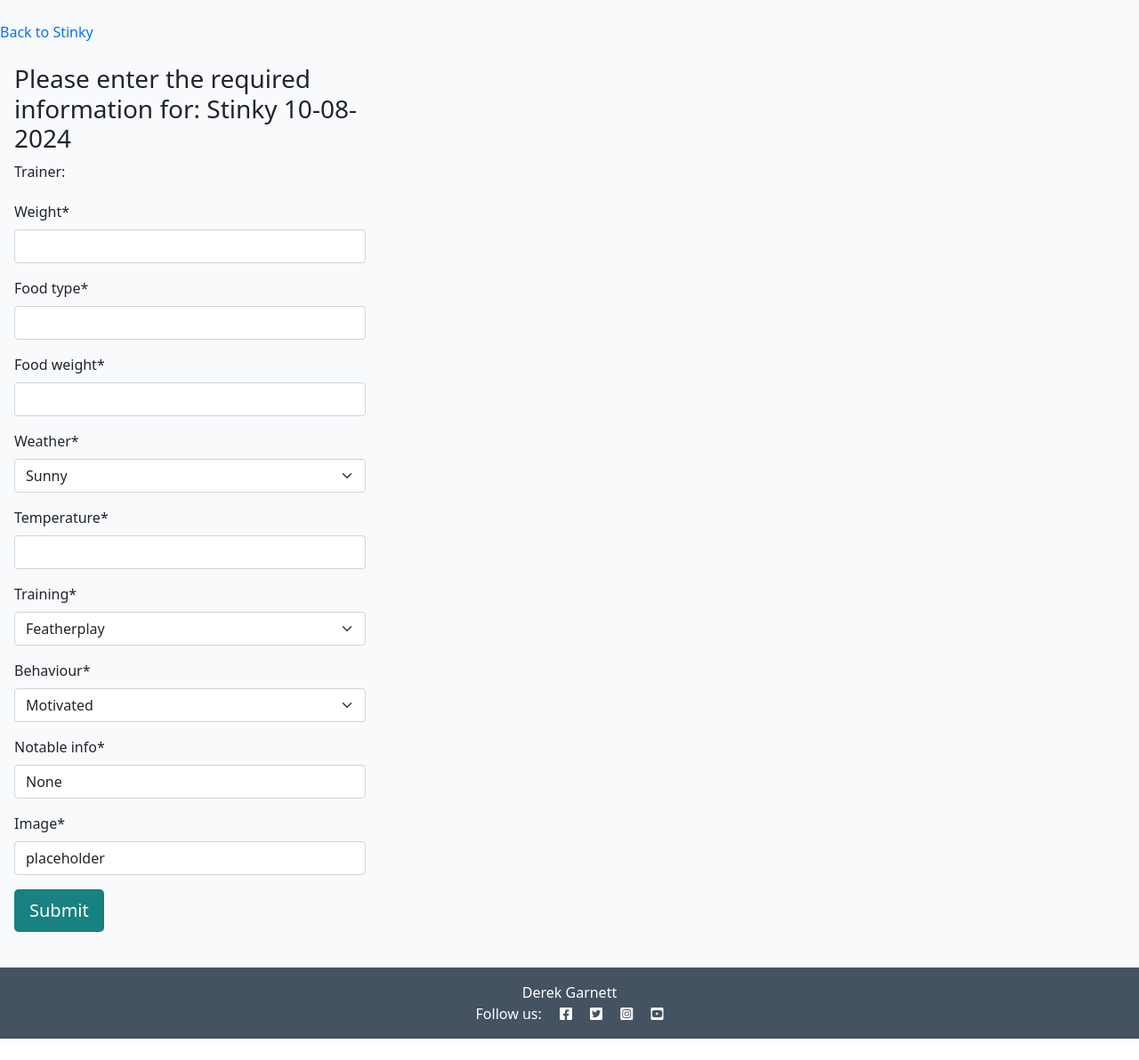
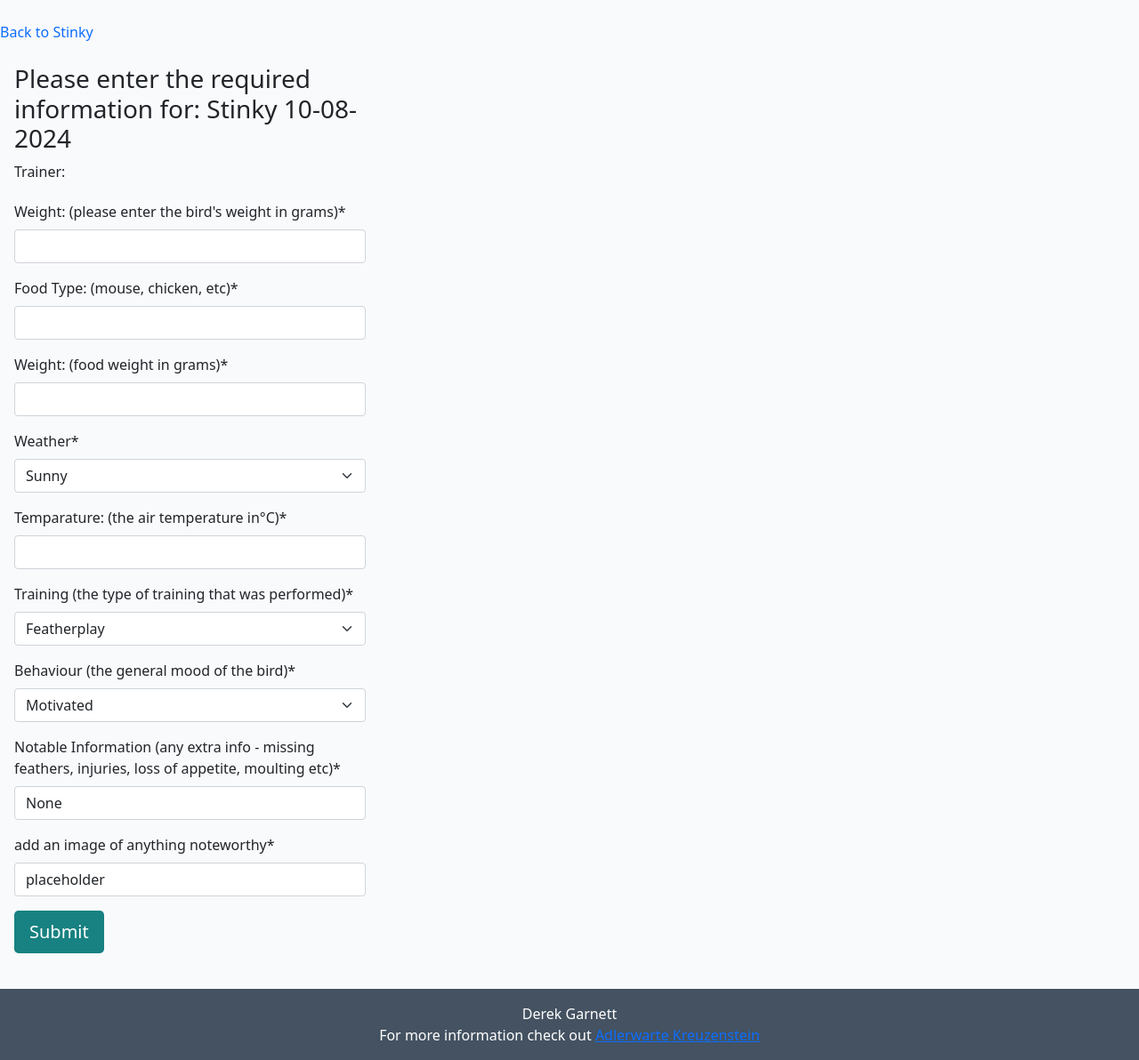
Before and after one commit to Drekkg/Raptor_Health_Tracker, a Django app: page /daily_data_forms/1 in a window 1280 px wide. Shown: the part 56-1248 px from the top of the page at 89% size. Before the commit the page ends 1224 px from the top, so only its background shows below. Run offline with Django 4.2, Linux system fonts and the light colour scheme; data comes from the database, SQL or seed files in the repository; some libraries are stand-ins or nearby versions.

Commit message:
FEAT addds labels to all forms and link in footer

```diff
--- a/bird_tracker/forms.py
+++ b/bird_tracker/forms.py
@@ -1,6 +1,8 @@
 from .models import DailyData
 from .models import Bird
 from django import forms
+
+deg = '\u00B0C'
 
 
 class AddNewBirdForm(forms.ModelForm):
@@ -8,6 +10,9 @@ class AddNewBirdForm(forms.ModelForm):
         model = Bird
         fields = ('bird_name', 'type', 'sex', 'date_of_birth',
                   'additional_info', 'main_image')
+        labels = {
+            'date_of_birth': 'Date of Birth:      format: YYY-MM-DD'
+        }
 
 
 class DailyDataForm(forms.ModelForm):
@@ -15,3 +20,15 @@ class DailyDataForm(forms.ModelForm):
         model = DailyData
         fields = ('weight', 'food_type', 'food_weight',
                   'weather', 'temperature', 'training', 'behaviour', 'notable_info', 'notable_image')
+        labels = {
+            'weight': 'Weight:  (please enter the bird\'s weight in grams)',
+            'food_type': 'Food Type:  (mouse, chicken, etc)',
+            'food_weight': 'Weight:  (food weight in grams)',
+            'temperature': 'Temparature:  (the air temperature in' + deg + ')',
+            'training': 'Training  (the type of training that was performed)',
+            'behaviour': 'Behaviour  (the general mood of the bird)',
+            'notable_info': 'Notable Information (any extra info - missing feathers, injuries, loss of appetite, moulting etc)',
+            'notable_image': 'add an image of anything noteworthy',
+
+
+        }
--- a/bird_tracker/templates/bird_tracker/bird_detail.html
+++ b/bird_tracker/templates/bird_tracker/bird_detail.html
@@ -55,7 +55,7 @@
 
 
                     <a href="{% url 'daily_data_form'  bird_detail.id %}" class="post-link">
-                        <h2 class="card-title">Add daily data for {{ bird_detail.bird_name}}</h2>
+                        <h2 class="card-title">Add daily data for <em>{{ bird_detail.bird_name}}</em></h2>
                     </a>
                     <div class="accordion" id="accordionExample">
                         {% for data in selected_bird %}
@@ -72,7 +72,7 @@
                                 data-bs-parent="#accordionExample">
                                 <div class="accordion-body">
                                     <div>
-                                        <p>Weight: {{ data.weight }} grams</p>
+                                        <p>Bird Weight: {{ data.weight }} grams</p>
                                     </div>
                                     <div>
                                         <p>Type of Food: {{ data.food_type }}</p>
--- a/templates/base.html
+++ b/templates/base.html
@@ -105,24 +105,14 @@
         {% endblock content%}
 
 
-
-
-
-
-
-
-
-
-
     </main>
 
     <!-- Footer -->
     <footer class="footer mt-auto py-3 dark-bg">
         <p class="m-0 text-center text-white">Derek Garnett</p>
-        <p class="m-0 text-center text-white">Follow us: <i class="fab fa-facebook-square ms-3"></i>
-            <i class="fab fa-twitter-square ms-3"></i>
-            <i class="fab fa-instagram-square ms-3"></i>
-            <i class="fab fa-youtube-square ms-3"></i>
+        <p class="m-0 text-center text-white">For more information check out <a
+                href="https://www.adlerwarte-kreuzenstein.at/">Adlerwarte Kreuzenstein</a>
+
         </p>
     </footer>
 
```
